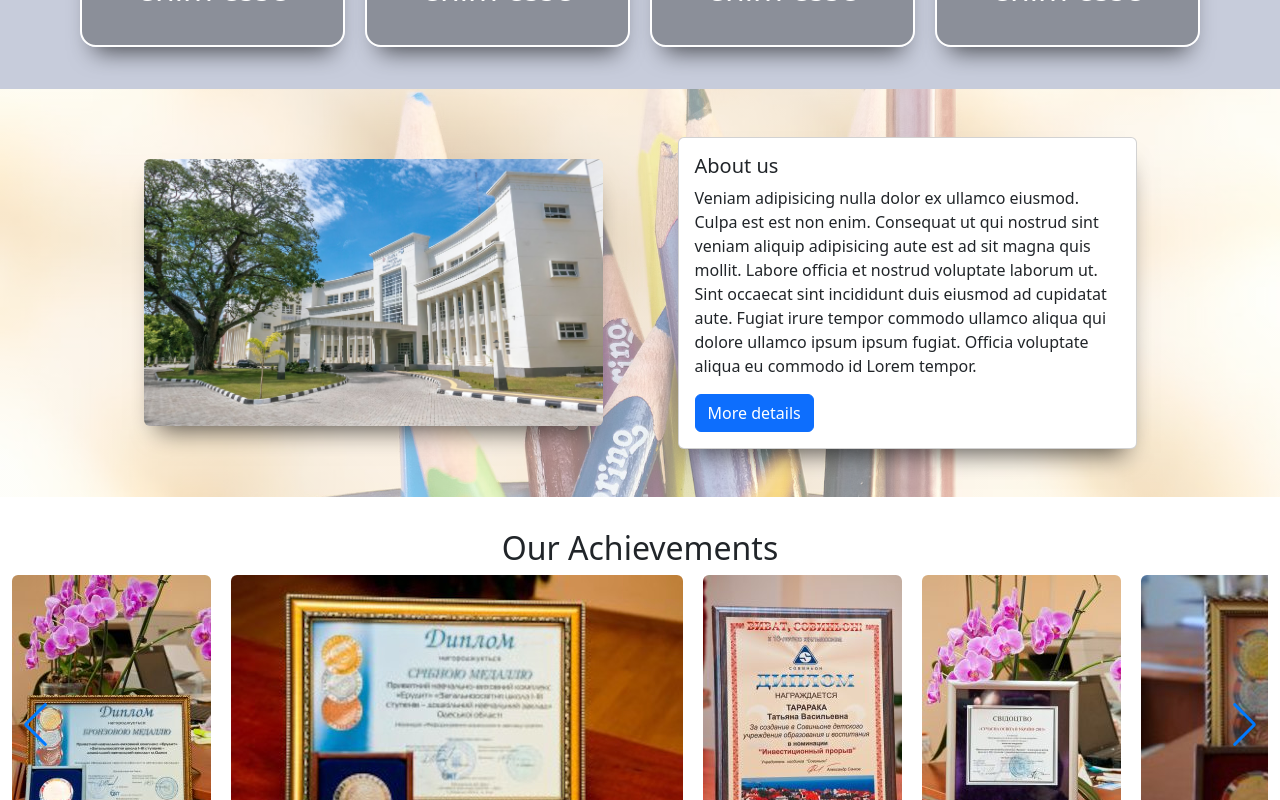
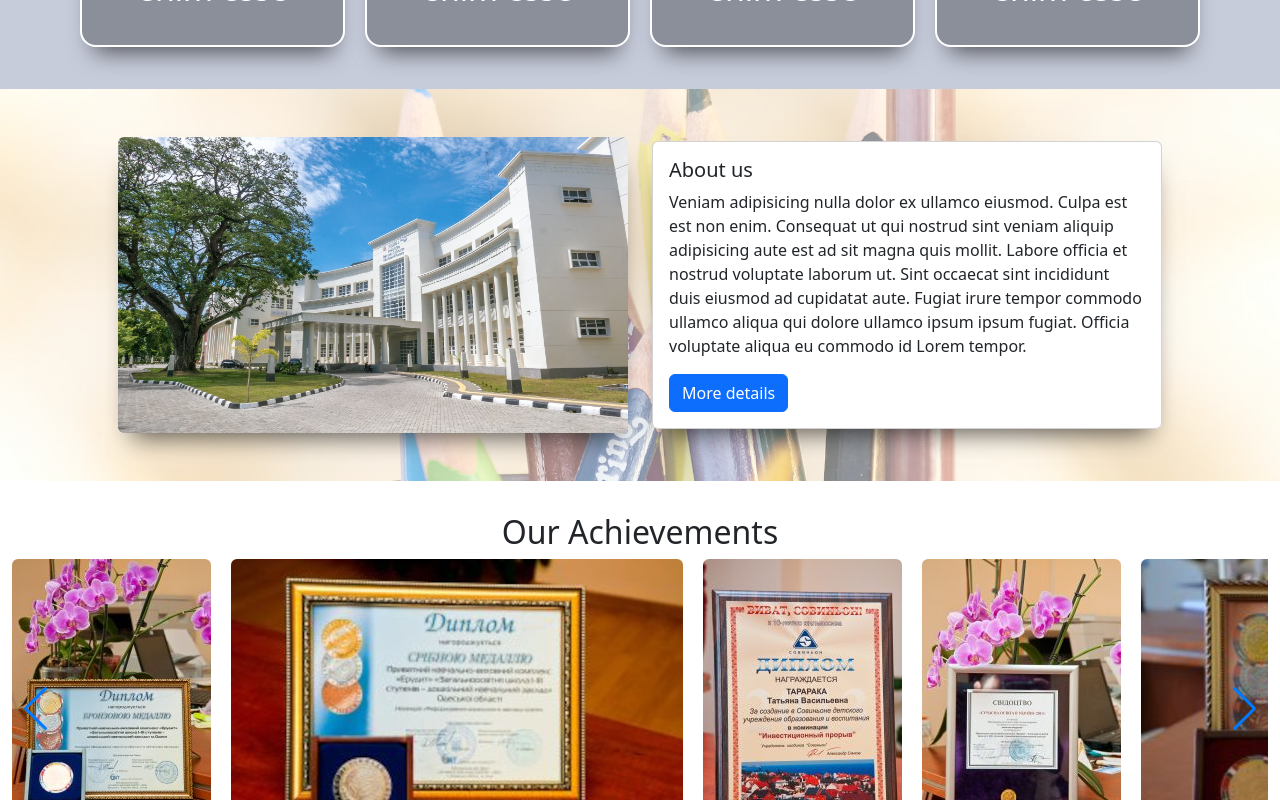
Before and after one commit to Gena-Tin/erdtschl, a React (Create React App) app: page / in a window 1280 px wide. Shown: the part 920-1720 px from the top of the page. Built offline with nearby package versions, Linux system fonts and the light colour scheme.

Commit message:
created CommonStyles component

```diff
--- a/src/components/Achievements/Achievements.js
+++ b/src/components/Achievements/Achievements.js
@@ -18,6 +18,8 @@ import { Container, Image } from "react-bootstrap";
 
 import { Navigation } from "swiper/modules";
 import { Swiper, SwiperSlide } from "swiper/react";
+
+import { ShadowOnHoverDiv } from "../CommonStyles/CommonStyles";
 
 const images = [img_1, img_2, img_3, img_4, img_5, img_6, img_7, img_8];
 
@@ -43,12 +45,14 @@ function Achievements() {
         >
           {images.map((image, index) => (
             <SwiperSlide key={index} style={{ width: "auto" }}>
+              <ShadowOnHoverDiv>
                 <Image
                   rounded
                   src={image}
                   style={{ height: "300px" }}
                   alt="our Achievements"
                 />
+              </ShadowOnHoverDiv>
             </SwiperSlide>
           ))}
         </Swiper>
--- /dev/null
+++ b/src/components/CommonStyles/CommonStyles.js
@@ -0,0 +1,36 @@
+import styled from "styled-components";
+
+export const StyledLink = styled.a`
+  color: #fff;
+  text-decoration: none;
+  transition: color 0.2s;
+
+  &:hover {
+    color: rgba(255, 255, 255, 0.7);
+  }
+`;
+
+export const TransparentDiv = styled.div`
+  transition: opacity 0.2s;
+  &:hover {
+    opacity: 0.7;
+  }
+`;
+
+export const ShadowStaticDiv = styled.div`
+  border-radius: 5px;
+  box-shadow: 1px 17px 24px -13px rgba(0, 0, 0, 0.66);
+  -webkit-box-shadow: 1px 17px 24px -13px rgba(0, 0, 0, 0.66);
+  -moz-box-shadow: 1px 17px 24px -13px rgba(0, 0, 0, 0.66);
+`;
+
+export const ShadowOnHoverDiv = styled.div`
+  transition: transform 0.2s, box-shadow 0.2s;
+  &:hover {
+    z-index: 1000;
+    transform: scale(1.02);
+    box-shadow: 1px 17px 24px -13px rgba(0, 0, 0, 0.66);
+    -webkit-box-shadow: 1px 17px 24px -13px rgba(0, 0, 0, 0.66);
+    -moz-box-shadow: 1px 17px 24px -13px rgba(0, 0, 0, 0.66);
+  }
+`;
--- a/src/components/Motivation/Motivation.js
+++ b/src/components/Motivation/Motivation.js
@@ -57,7 +57,7 @@ function Motivation() {
         <h2
           style={{ textAlign: "center", marginBottom: "2rem", color: "white" }}
         >
-          {title}{" "}
+          {title}
         </h2>
         <Row style={{ fontSize: "2rem" }}>
           {icons.map((icon, index) => (
--- a/src/components/OurFeatures/OurFeatures.js
+++ b/src/components/OurFeatures/OurFeatures.js
@@ -2,9 +2,7 @@ import React from "react";
 import { Col, Container, Row, Image, Tabs, Tab } from "react-bootstrap";
 import VideoEmbed from "../../components/VideoEmbed/VideoEmbed";
 
-const shadowStyle = {
-  boxShadow: "1px 17px 24px -13px rgba(0,0,0,0.66)",
-};
+import { ShadowOnHoverDiv } from "../CommonStyles/CommonStyles";
 
 const contentStyle = {
   display: "flex",
@@ -32,12 +30,9 @@ function OurFeatures({ ourFeaturesContent, videoFeaturesSrc }) {
                   {tab.video ? (
                     <VideoEmbed videoSrc={tab.video} />
                   ) : (
-                    <Image
-                      src={tab.image}
-                      alt={tab.title}
-                      rounded
-                      style={{ ...shadowStyle }}
-                    />
+                    <ShadowOnHoverDiv>
+                      <Image src={tab.image} alt={tab.title} rounded />
+                    </ShadowOnHoverDiv>
                   )}
                 </Col>
                 <Col style={contentStyle}>{tab.text}</Col>
--- a/src/components/OurStructure/OurStructure.js
+++ b/src/components/OurStructure/OurStructure.js
@@ -1,5 +1,7 @@
 import React from "react";
 import { Container, Accordion, Row, Col, Image } from "react-bootstrap";
+
+import { ShadowOnHoverDiv } from "../CommonStyles/CommonStyles";
 
 function OurStructure({ ourStructure }) {
   return (
@@ -19,7 +21,9 @@ function OurStructure({ ourStructure }) {
                   {item.text}
                 </Col>
                 <Col>
-                  <Image src={item.image} rounded />
+                  <ShadowOnHoverDiv>
+                    <Image src={item.image} rounded />
+                  </ShadowOnHoverDiv>
                 </Col>
               </Row>
             </Accordion.Body>
--- a/src/components/PrincipalBlock/PrincipalBlock.js
+++ b/src/components/PrincipalBlock/PrincipalBlock.js
@@ -2,9 +2,10 @@ import React from "react";
 import { Card, Col, Container, Row } from "react-bootstrap";
 import gag from "./images/gag.png";
 
-const shadowStyle = {
-  boxShadow: "1px 17px 24px -13px rgba(0,0,0,0.66)",
-};
+import {
+  ShadowOnHoverDiv,
+  ShadowStaticDiv,
+} from "../CommonStyles/CommonStyles";
 
 function PrincipalBlock() {
   return (
@@ -12,6 +13,8 @@ function PrincipalBlock() {
       <Container style={{ padding: "2rem" }}>
         <Row>
           <Col lg={12} style={{ display: "flex", justifyContent: "center" }}>
+            <ShadowOnHoverDiv>
+              <ShadowStaticDiv>
                 <Card
                   style={{
                     width: "30rem",
@@ -20,15 +23,18 @@ function PrincipalBlock() {
                     flexDirection: "row-reverse",
                     alignItems: "center",
                     justifyContent: "center",
-                ...shadowStyle,
                   }}
                 >
                   <Card.Img variant="top" src={gag} />
                   <Card.Body>
                     <Card.Title>Principal</Card.Title>
-                <Card.Text>Nostrud qui minim excepteur enim occaecat</Card.Text>
+                    <Card.Text>
+                      Nostrud qui minim excepteur enim occaecat
+                    </Card.Text>
                   </Card.Body>
                 </Card>
+              </ShadowStaticDiv>
+            </ShadowOnHoverDiv>
           </Col>
         </Row>
       </Container>
--- a/src/components/ScrollToTop/ScrollToTop.js
+++ b/src/components/ScrollToTop/ScrollToTop.js
@@ -1,5 +1,7 @@
 import React, { useState, useEffect } from "react";
 import iconUp from "./images/pencil.png";
+
+import { TransparentDiv } from "../CommonStyles/CommonStyles";
 
 const scrollButtonStyle = {
   position: "fixed",
@@ -42,12 +44,12 @@ function ScrollToTop() {
   }, []);
 
   return (
-    <div
+    <TransparentDiv
       style={{ ...scrollButtonStyle, display: isVisible ? "block" : "none" }}
       onClick={scrollToTop}
     >
       <img src={iconUp} alt="Scroll to Top" style={iconStyle} />
-    </div>
+    </TransparentDiv>
   );
 }
 
--- a/src/components/ShortInformBlock/ShortInformBlock.js
+++ b/src/components/ShortInformBlock/ShortInformBlock.js
@@ -3,6 +3,8 @@ import { Button, Card, Col, Container, Image, Row } from "react-bootstrap";
 import blockImg from "./images/banner-diagram.jpeg";
 import { Link } from "react-router-dom";
 import bgImage from "./images/bg.jpeg";
+
+import { ShadowStaticDiv } from "../CommonStyles/CommonStyles";
 
 const containerStyle = {
   background: `
@@ -10,10 +12,6 @@ const containerStyle = {
     url(${bgImage}) no-repeat center center fixed`,
   backgroundSize: "cover",
   position: "relative",
-};
-
-const shadowStyle = {
-  boxShadow: "1px 17px 24px -13px rgba(0,0,0,0.66)",
 };
 
 function ShortInformBlock() {
@@ -28,15 +26,9 @@ function ShortInformBlock() {
               justifyContent: "center",
             }}
           >
-            <Image
-              src={blockImg}
-              alt="aboutImage"
-              rounded
-              style={{
-                width: "90%",
-                ...shadowStyle,
-              }}
-            />
+            <ShadowStaticDiv>
+              <Image src={blockImg} alt="aboutImage" rounded />
+            </ShadowStaticDiv>
           </Col>
           <Col
             lg={6}
@@ -45,28 +37,25 @@ function ShortInformBlock() {
               justifyContent: "center",
             }}
           >
-            <Card
-              style={{
-                width: "90%",
-                ...shadowStyle,
-              }}
-            >
+            <ShadowStaticDiv>
+              <Card>
                 <Card.Body>
                   <Card.Title>About us</Card.Title>
                   <Card.Text>
                     Veniam adipisicing nulla dolor ex ullamco eiusmod. Culpa est
                     est non enim. Consequat ut qui nostrud sint veniam aliquip
-                  adipisicing aute est ad sit magna quis mollit. Labore officia
-                  et nostrud voluptate laborum ut. Sint occaecat sint incididunt
-                  duis eiusmod ad cupidatat aute. Fugiat irure tempor commodo
-                  ullamco aliqua qui dolore ullamco ipsum ipsum fugiat. Officia
-                  voluptate aliqua eu commodo id Lorem tempor.
+                    adipisicing aute est ad sit magna quis mollit. Labore
+                    officia et nostrud voluptate laborum ut. Sint occaecat sint
+                    incididunt duis eiusmod ad cupidatat aute. Fugiat irure
+                    tempor commodo ullamco aliqua qui dolore ullamco ipsum ipsum
+                    fugiat. Officia voluptate aliqua eu commodo id Lorem tempor.
                   </Card.Text>
                   <Link to="/about">
                     <Button>More details</Button>
                   </Link>
                 </Card.Body>
               </Card>
+            </ShadowStaticDiv>
           </Col>
         </Row>
       </Container>
--- a/src/components/SocialLinks/SocialLinks.js
+++ b/src/components/SocialLinks/SocialLinks.js
@@ -1,9 +1,5 @@
 import React from "react";
-import styled from "styled-components";
-
-const StyledLink = styled.a`
-  ${({ styledLink }) => styledLink}
-`;
+import { StyledLink } from "../CommonStyles/CommonStyles";
 
 function SocialLinks({ socialLinksIcons, styledLink }) {
   return (
@@ -18,12 +14,7 @@ function SocialLinks({ socialLinksIcons, styledLink }) {
       >
         {socialLinksIcons.map((link, index) => (
           <li key={index}>
-            <StyledLink
-              styledLink={styledLink}
-              target="_blank"
-              rel="noreferrer"
-              href={link.href}
-            >
+            <StyledLink target="_blank" rel="noreferrer" href={link.href}>
               {link.icon}
             </StyledLink>
           </li>
--- a/src/components/TeamGallery/TeamGallery.js
+++ b/src/components/TeamGallery/TeamGallery.js
@@ -2,6 +2,11 @@ import React from "react";
 import { Card, Col, Container, Row } from "react-bootstrap";
 import gag from "./images/gag.png";
 import bgImage from "./images/bgImage.jpg";
+
+import {
+  ShadowStaticDiv,
+  ShadowOnHoverDiv,
+} from "../CommonStyles/CommonStyles";
 
 const containerStyle = {
   background: `
@@ -9,10 +14,6 @@ const containerStyle = {
     url(${bgImage}) no-repeat center center fixed`,
   backgroundSize: "cover",
   position: "relative",
-};
-
-const shadowStyle = {
-  boxShadow: "1px 17px 24px -13px rgba(0,0,0,0.66)",
 };
 
 function TeamGallery() {
@@ -72,13 +73,21 @@ function TeamGallery() {
                 justifyContent: "center",
               }}
             >
-              <Card style={{ width: "18rem", ...shadowStyle }}>
+              <ShadowOnHoverDiv>
+                <ShadowStaticDiv>
+                  <Card
+                    style={{
+                      width: "18rem",
+                    }}
+                  >
                     <Card.Img variant="top" src={card.photo} />
                     <Card.Body>
                       <Card.Title>{card.name}</Card.Title>
                       <Card.Text>{card.text}</Card.Text>
                     </Card.Body>
                   </Card>
+                </ShadowStaticDiv>
+              </ShadowOnHoverDiv>
             </Col>
           ))}
         </Row>
```
Also changed, not shown: src/components/Footer/Footer.js (+3 -18 lines). Lines whose indentation alone changed are shown as unchanged.
